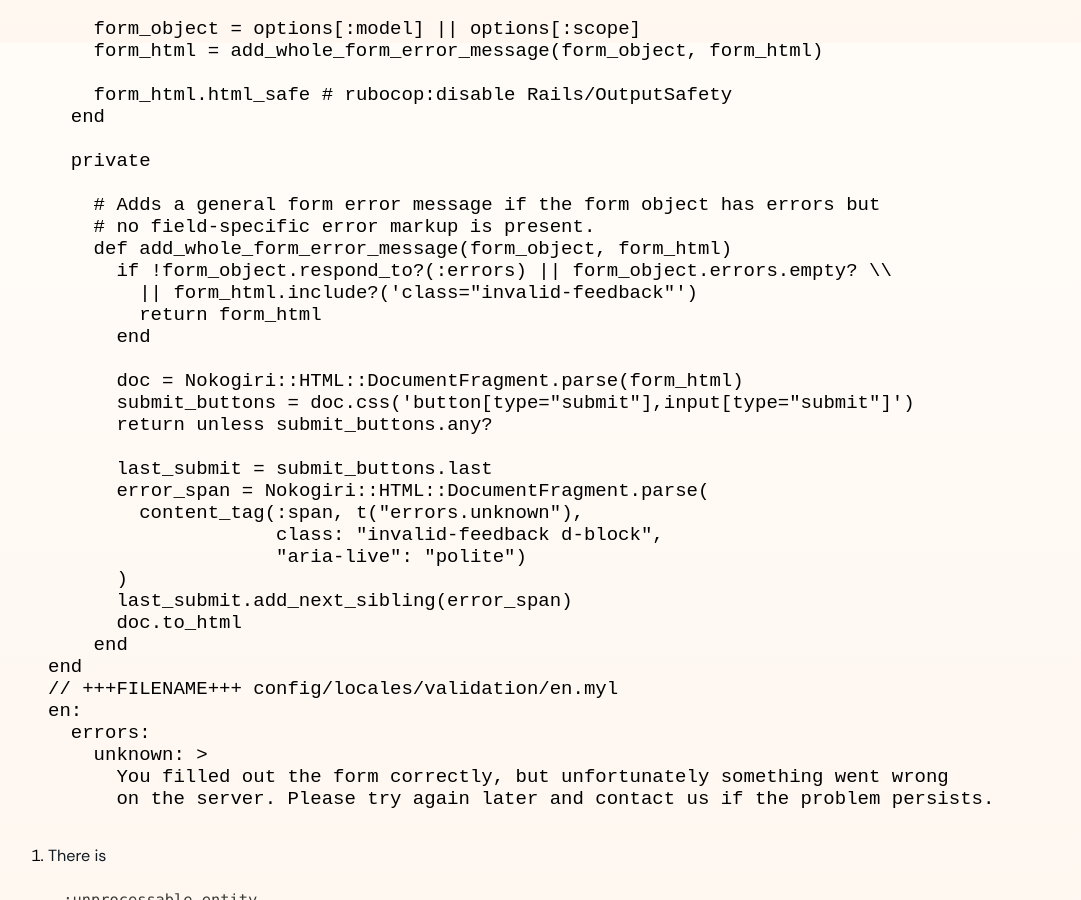
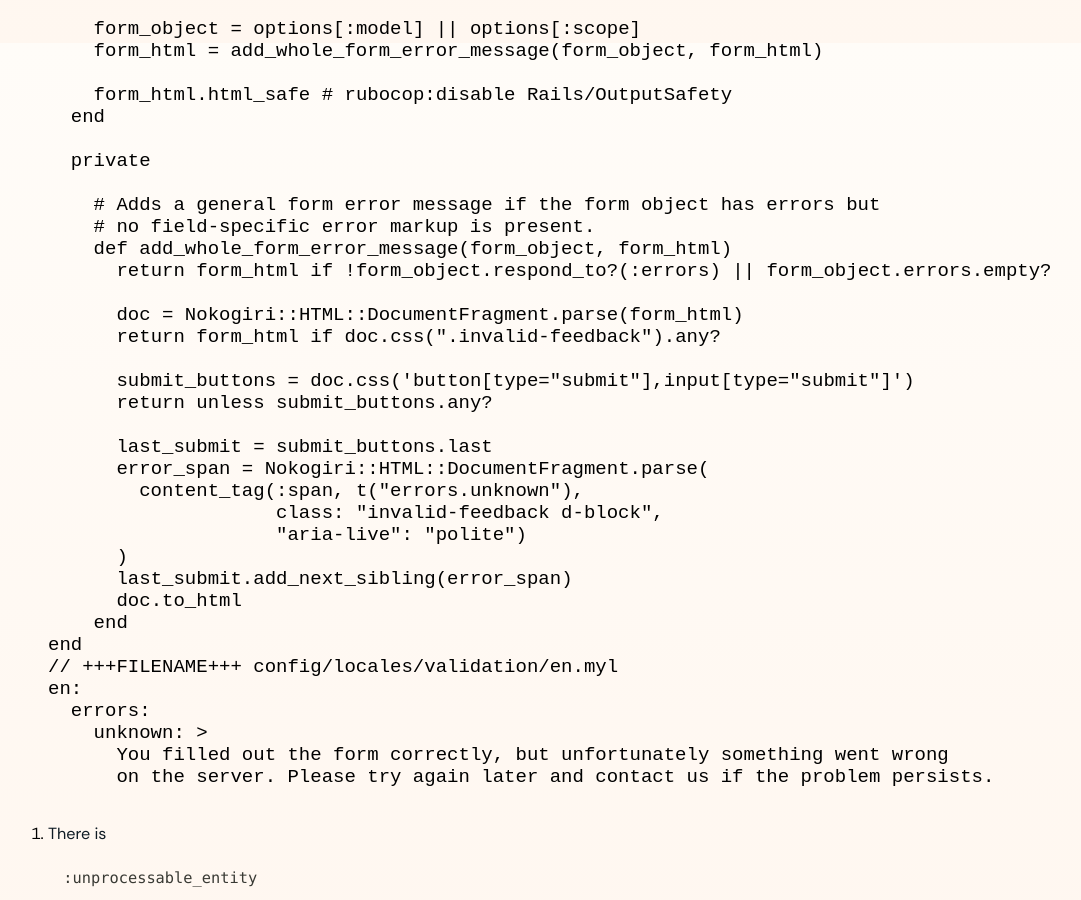
Before and after one commit to Splines/homepage, a Jekyll site: the page built from _posts/2025-09-08-server-side-validation-rails-turbo.md, in a window 1280 px wide and 900 px high, scrolled down 12557 px. Shown: the whole window, without its empty margins (193-1274 px from the left). Built offline with Jekyll 4.4.1, drawn with Linux system fonts in a browser that asks for light colours; comment, search, counter and statistics services are not loaded.

Commit message:
Improve form error message handling code snippet

```diff
--- a/_posts/2025-09-08-server-side-validation-rails-turbo.md
+++ b/_posts/2025-09-08-server-side-validation-rails-turbo.md
@@ -326,12 +326,11 @@ module FormUnknownErrorHelper
     # Adds a general form error message if the form object has errors but
     # no field-specific error markup is present.
     def add_whole_form_error_message(form_object, form_html)
-      if !form_object.respond_to?(:errors) || form_object.errors.empty? \\
-        || form_html.include?('class="invalid-feedback"')
-        return form_html
-      end
+      return form_html if !form_object.respond_to?(:errors) || form_object.errors.empty?
 
       doc = Nokogiri::HTML::DocumentFragment.parse(form_html)
+      return form_html if doc.css(".invalid-feedback").any?
+
       submit_buttons = doc.css('button[type="submit"],input[type="submit"]')
       return unless submit_buttons.any?
 
```
